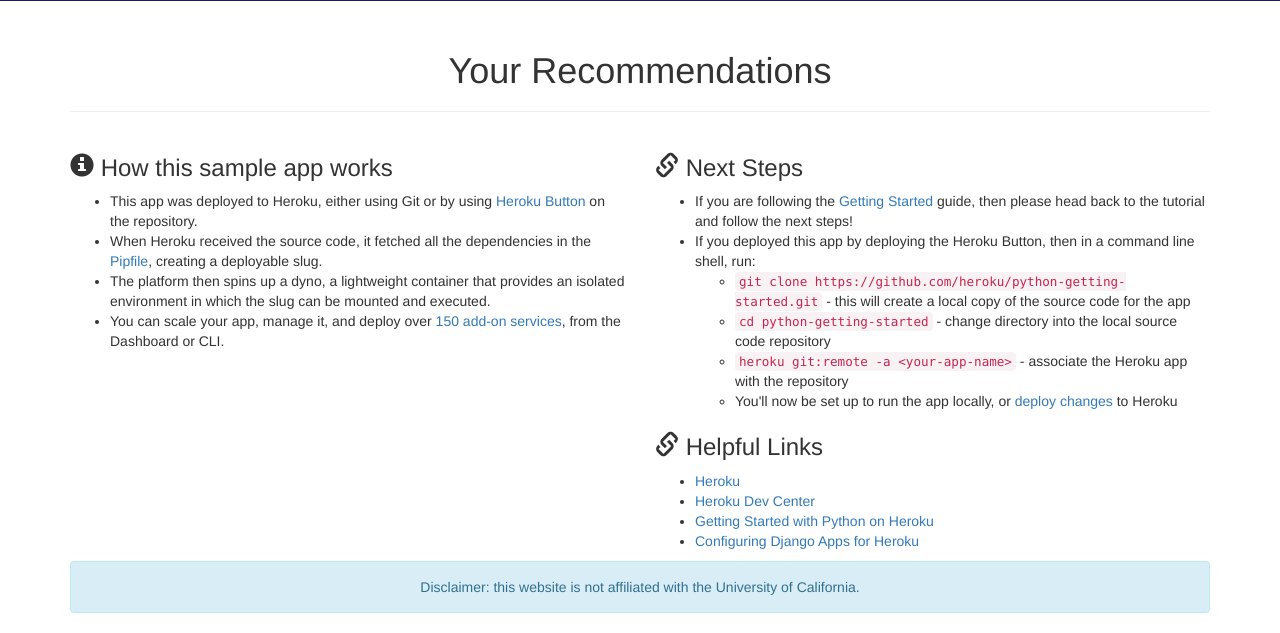
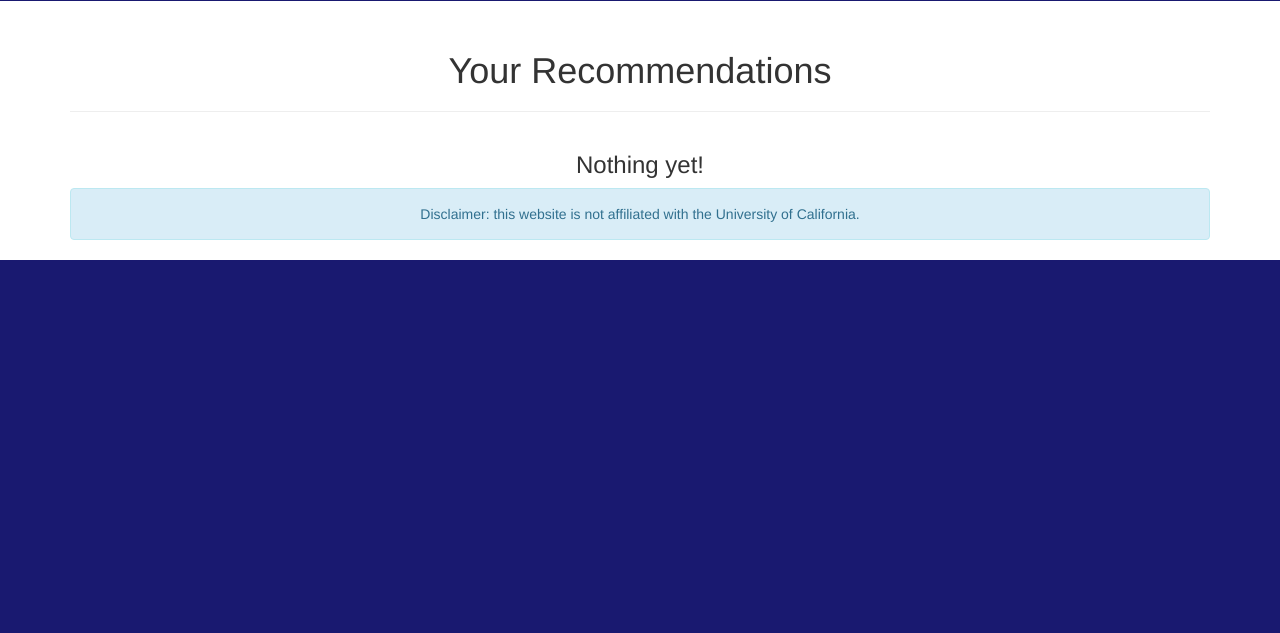
Before and after one commit to abhi1345/course-recommender, a Django app: page / in a window 1280 px wide. Shown: the part 580-1213 px from the top of the page. After the commit the page ends 840 px from the top, so only its background shows below. Run offline with Django 3.2, Linux system fonts and the light colour scheme; some libraries are stand-ins or nearby versions.

Commit message:
removed more clutter

```diff
--- a/hello/templates/index.html
+++ b/hello/templates/index.html
@@ -34,36 +34,10 @@
   <center><h1>Your Recommendations</h1></center>
   <hr>
   <div class="row">
-    <div class="col-md-6">
-      <h3><span class="glyphicon glyphicon-info-sign"></span> How this sample app works</h3>
-      <ul>
-        <li>This app was deployed to Heroku, either using Git or by using <a href="https://github.com/heroku/python-getting-started">Heroku Button</a> on the repository.</li>
 
-        <li>When Heroku received the source code, it fetched all the dependencies in the <a href="https://github.com/heroku/python-getting-started/blob/master/Pipfile">Pipfile</a>, creating a deployable slug.</li>
-        <li>The platform then spins up a dyno, a lightweight container that provides an isolated environment in which the slug can be mounted and executed.</li>
-        <li>You can scale your app, manage it, and deploy over <a href="https://addons.heroku.com/">150 add-on services</a>, from the Dashboard or CLI.</li>
-      </ul>
-    </div>
-    <div class="col-md-6">
-      <h3><span class="glyphicon glyphicon-link"></span> Next Steps</h3>
-      <ul>
-        <li>If you are following the <a href="https://devcenter.heroku.com/articles/getting-started-with-python">Getting Started</a> guide, then please head back to the tutorial and follow the next steps!</li>
-        <li>If you deployed this app by deploying the Heroku Button, then in a command line shell, run:</li>
-        <ul>
-          <li><code>git clone https://github.com/heroku/python-getting-started.git</code> - this will create a local copy of the source code for the app</li>
-          <li><code>cd python-getting-started</code> - change directory into the local source code repository</li>
-          <li><code>heroku git:remote -a &lt;your-app-name></code> - associate the Heroku app with the repository</li>
-          <li>You'll now be set up to run the app locally, or <a href="https://devcenter.heroku.com/articles/getting-started-with-python#push-local-changes">deploy changes</a> to Heroku</li>
-        </ul>
-      </ul>
-      <h3><span class="glyphicon glyphicon-link"></span> Helpful Links</h3>
-      <ul>
-        <li><a href="https://www.heroku.com/home">Heroku</a></li>
-        <li><a href="https://devcenter.heroku.com/">Heroku Dev Center</a></li>
-        <li><a href="https://devcenter.heroku.com/articles/getting-started-with-python">Getting Started with Python on Heroku</a></li>
-        <li><a href="https://devcenter.heroku.com/articles/django-app-configuration">Configuring Django Apps for Heroku</a></li>
-      </ul>
-    </div>
+    <center><h3>Nothing yet!</h3>
+      </center>
+
   </div> <!-- row -->
    <div class="alert alert-info text-center" role="alert">
     Disclaimer: this website is not affiliated with the University of California.
```
